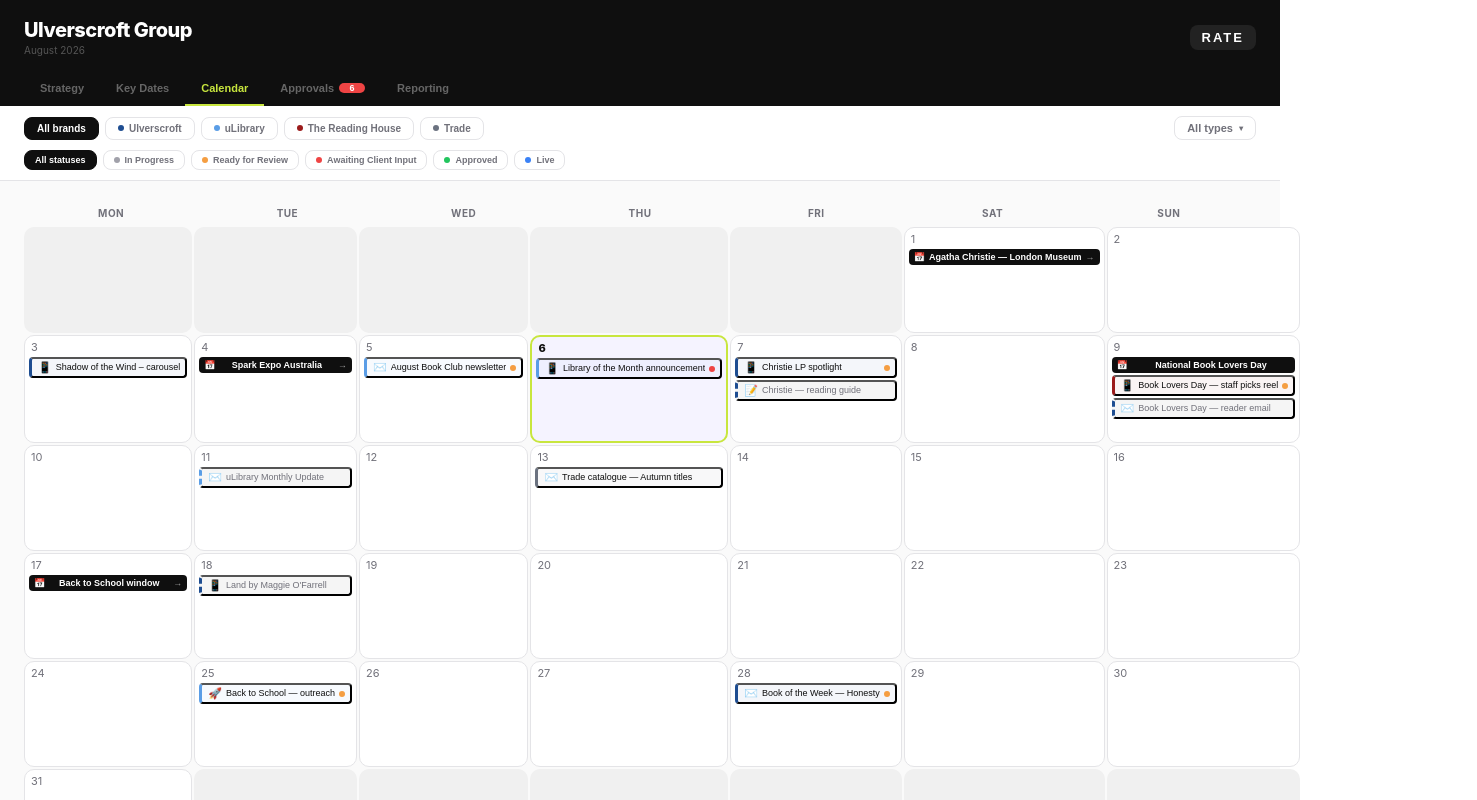
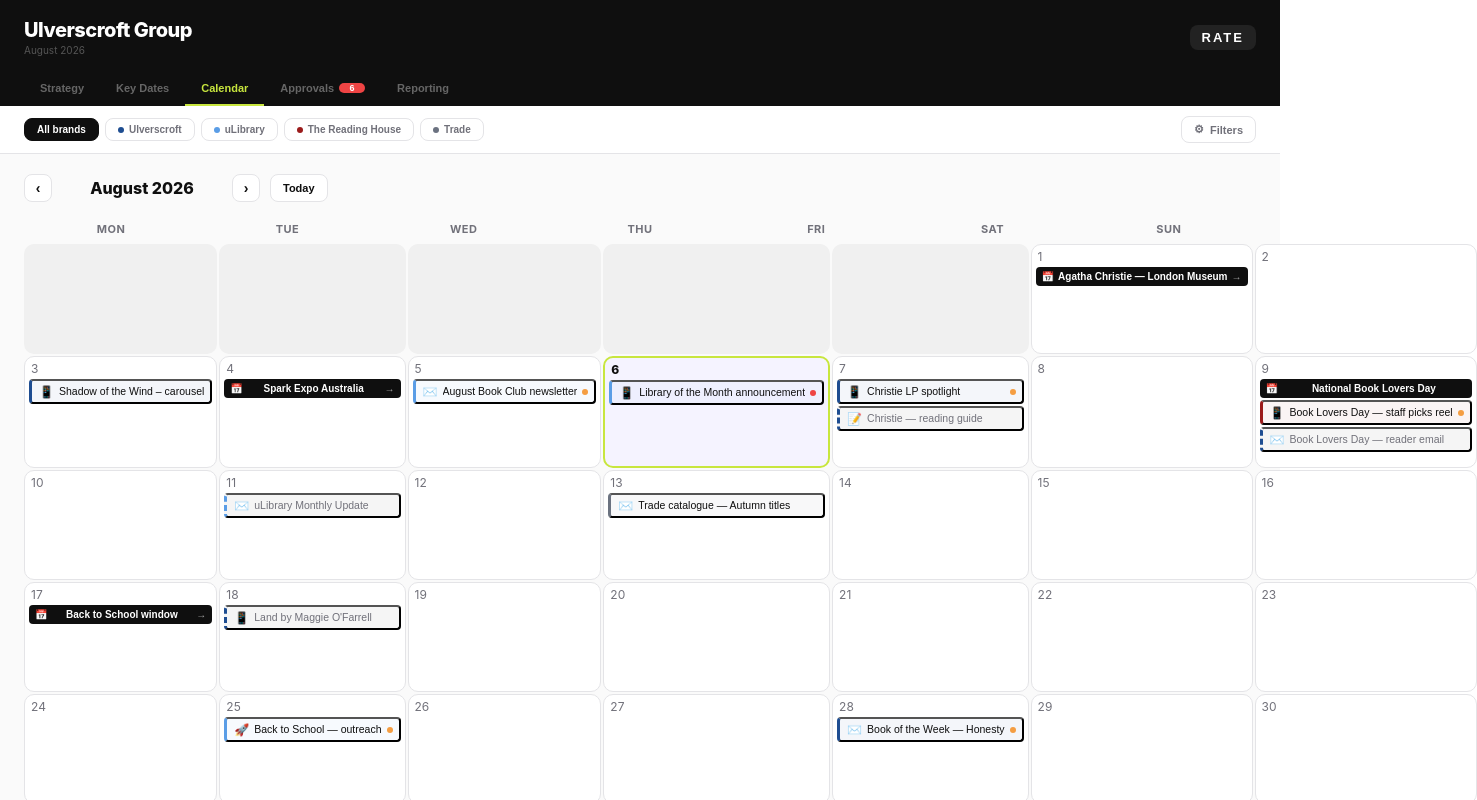
Before and after one commit to katieratemarketing/rate-client-portal, a Next.js app: page / in a window 1280 px wide. Shown: the top 800 px of the page, 1477 px wide, since content can reach past the window. Built offline with nearby package versions, Linux system fonts and the light colour scheme.

Commit message:
Consolidate filters into a settings panel, live navigable calendar, click-to-add on date, larger calendar text

```diff
--- a/src/prototype.jsx
+++ b/src/prototype.jsx
@@ -99,6 +99,8 @@
    ══════════════════════════════════════════════ */
 const DAYS=["Mon","Tue","Wed","Thu","Fri","Sat","Sun"];
 const MN=["Jan","Feb","Mar","Apr","May","Jun","Jul","Aug","Sep","Oct","Nov","Dec"];
+const MN_FULL=["January","February","March","April","May","June","July","August","September","October","November","December"];
+function todayISO(){ const d=new Date(); return `${d.getFullYear()}-${String(d.getMonth()+1).padStart(2,"0")}-${String(d.getDate()).padStart(2,"0")}`; }
 function mkGrid(y,m){const f=new Date(y,m,1),l=new Date(y,m+1,0);let s=f.getDay()===0?6:f.getDay()-1;const d=[];for(let i=0;i<s;i++)d.push(null);for(let i=1;i<=l.getDate();i++)d.push(i);while(d.length%7)d.push(null);return d;}
 function fd(y,m,d){return `${y}-${String(m+1).padStart(2,"0")}-${String(d).padStart(2,"0")}`;}
 function nextId(items){return items.length?Math.max(...items.map(i=>i.id))+1:1;}
@@ -190,8 +192,8 @@
 /* ══════════════════════════════════════════════
    ITEM FORM (add + edit)
    ══════════════════════════════════════════════ */
-function ItemForm({item, areas, themes, onSave, onDelete, onCancel}) {
-  const [f, setF] = useState(item || {title:"",date:"2026-08-15",area:Object.keys(areas)[0],ch:"social",state:"wip",platform:"",notes:"",theme:"",url:"",comments:[],history:[]});
+function ItemForm({item, areas, themes, defaultDate, defaultArea, onSave, onDelete, onCancel}) {
+  const [f, setF] = useState(item || {title:"",date:defaultDate||todayISO(),area:defaultArea||Object.keys(areas)[0],ch:"social",state:"wip",platform:"",notes:"",theme:"",url:"",comments:[],history:[]});
   const upd = (k,v) => setF(p=>({...p,[k]:v}));
 
   return (
@@ -238,30 +240,57 @@
 }
 
 /* ══════════════════════════════════════════════
-   CHANNEL DROPDOWN
+   TOGGLE SWITCH
+   ══════════════════════════════════════════════ */
+function ToggleSwitch({on, onChange}) {
+  return (
+    <button type="button" onClick={onChange} style={{width:34,height:20,borderRadius:10,border:"none",cursor:"pointer",background:on?"#3b82f6":R.mid,position:"relative",flexShrink:0,padding:0}}>
+      <span style={{position:"absolute",top:2,left:on?16:2,width:16,height:16,borderRadius:"50%",background:R.white,transition:"left .15s",boxShadow:"0 1px 2px rgba(0,0,0,.25)"}}/>
+    </button>
+  );
+}
+
+/* ══════════════════════════════════════════════
+   FILTER SETTINGS (type + status, cog panel)
    ══════════════════════════════════════════════ */
 const TYPE_FILTER_OPTIONS = [...Object.entries(CH).map(([k,c])=>({k,label:c.l,icon:c.i})), {k:"keydates",label:"Key Dates",icon:"📅"}];
 
-function ChDrop({value, onChange}) {
+function FilterSettings({fTypes, setFTypes, fStates, setFStates}) {
   const [open, setOpen] = useState(false);
   const ref = useRef(null);
   useEffect(()=>{const h=e=>{if(ref.current&&!ref.current.contains(e.target))setOpen(false);};document.addEventListener("mousedown",h);return()=>document.removeEventListener("mousedown",h);},[]);
-  const toggle = (k) => onChange(value.includes(k) ? value.filter(x=>x!==k) : [...value,k]);
-  const label = value.length===0 ? "All types" : value.length===1 ? (TYPE_FILTER_OPTIONS.find(o=>o.k===value[0])||{}).label : `${value.length} types`;
+  const toggleType = (k) => setFTypes(fTypes.includes(k) ? fTypes.filter(x=>x!==k) : [...fTypes,k]);
+  const toggleState = (k) => setFStates(fStates.includes(k) ? fStates.filter(x=>x!==k) : [...fStates,k]);
+  const activeCount = fTypes.length + fStates.length;
   return (
     <div ref={ref} style={{position:"relative"}}>
-      <button onClick={()=>setOpen(!open)} style={{padding:"5px 12px",borderRadius:8,fontSize:11,fontWeight:600,cursor:"pointer",background:R.white,color:value.length?R.black:R.dark,border:`1px solid ${R.mid}`,display:"flex",alignItems:"center",gap:4}}>
-        {label} <span style={{fontSize:8,marginLeft:2}}>▾</span>
+      <button onClick={()=>setOpen(!open)} style={{padding:"6px 12px",borderRadius:8,fontSize:11,fontWeight:600,cursor:"pointer",background:activeCount?R.black:R.white,color:activeCount?R.white:R.dark,border:`1px solid ${activeCount?R.black:R.mid}`,display:"flex",alignItems:"center",gap:6}}>
+        <span aria-hidden>⚙</span> Filters{activeCount>0 && (<span style={{background:R.lime,color:R.black,fontSize:9,fontWeight:800,padding:"1px 6px",borderRadius:10}}>{activeCount}</span>)}
       </button>
       {open&&(
-        <div style={{position:"absolute",top:"100%",right:0,marginTop:4,zIndex:50,background:R.white,borderRadius:12,border:`1px solid ${R.mid}`,boxShadow:"0 8px 24px rgba(0,0,0,.1)",overflow:"hidden",minWidth:190,maxHeight:300,overflowY:"auto"}}>
-          <button onClick={()=>onChange([])} style={{display:"block",width:"100%",padding:"8px 14px",border:"none",borderBottom:`1px solid ${R.mid}`,cursor:"pointer",background:value.length===0?R.grey:R.white,fontSize:11,fontWeight:700,color:R.black,textAlign:"left"}}>All types</button>
-          {TYPE_FILTER_OPTIONS.map(o=>(
-            <label key={o.k} style={{display:"flex",alignItems:"center",gap:8,width:"100%",padding:"8px 14px",cursor:"pointer",background:value.includes(o.k)?R.grey:R.white,fontSize:11,fontWeight:500,color:R.black}}>
-              <input type="checkbox" checked={value.includes(o.k)} onChange={()=>toggle(o.k)} style={{margin:0}}/>
-              <span>{o.icon}</span><span>{o.label}</span>
-            </label>
-          ))}
+        <div style={{position:"absolute",top:"100%",right:0,marginTop:6,zIndex:50,background:R.white,borderRadius:14,border:`1px solid ${R.mid}`,boxShadow:"0 12px 32px rgba(0,0,0,.15)",overflow:"hidden",width:280,maxHeight:420,display:"flex",flexDirection:"column"}}>
+          <div style={{display:"flex",justifyContent:"space-between",alignItems:"center",padding:"12px 16px",borderBottom:`1px solid ${R.mid}`}}>
+            <span style={{fontSize:12,fontWeight:800,color:R.black}}>Filters</span>
+            {activeCount>0 && (<button onClick={()=>{setFTypes([]);setFStates([]);}} style={{background:"none",border:"none",cursor:"pointer",fontSize:10,fontWeight:700,color:R.dark}}>Clear all</button>)}
+          </div>
+          <div style={{overflowY:"auto",padding:"8px 0"}}>
+            <div style={{padding:"6px 16px",fontSize:9,fontWeight:800,color:R.dark,textTransform:"uppercase",letterSpacing:.6}}>Activity Type</div>
+            {TYPE_FILTER_OPTIONS.map(o=>(
+              <div key={o.k} style={{display:"flex",alignItems:"center",gap:10,padding:"7px 16px",fontSize:12,color:R.black}}>
+                <span style={{width:16,textAlign:"center",flexShrink:0}}>{o.icon}</span>
+                <span style={{flex:1}}>{o.label}</span>
+                <ToggleSwitch on={fTypes.includes(o.k)} onChange={()=>toggleType(o.k)}/>
+              </div>
+            ))}
+            <div style={{padding:"10px 16px 6px",fontSize:9,fontWeight:800,color:R.dark,textTransform:"uppercase",letterSpacing:.6,borderTop:`1px solid ${R.mid}`,marginTop:4}}>Status</div>
+            {Object.entries(ST).map(([k,v])=>(
+              <div key={k} style={{display:"flex",alignItems:"center",gap:10,padding:"7px 16px",fontSize:12,color:R.black}}>
+                <span style={{width:16,display:"flex",justifyContent:"center",flexShrink:0}}><Dot c={v.c} s={9}/></span>
+                <span style={{flex:1}}>{v.l}</span>
+                <ToggleSwitch on={fStates.includes(k)} onChange={()=>toggleState(k)}/>
+              </div>
+            ))}
+          </div>
         </div>
       )}
     </div>
@@ -651,33 +680,46 @@
 /* ══════════════════════════════════════════════
    CALENDAR
    ══════════════════════════════════════════════ */
-function CalView({items, events, areas, fArea, fTypes, fStates, onSelect, sel, admin, onAdd, onSelectEvent}) {
-  const g=mkGrid(2026,7), today="2026-08-06";
+function CalView({items, events, areas, fArea, fTypes, fStates, onSelect, sel, admin, onAdd, onAddOnDate, onSelectEvent, month, year, onPrevMonth, onNextMonth, onToday}) {
+  const g=mkGrid(year,month), today=todayISO();
   const [hoverId, setHoverId] = useState(null);
   const showKeyDates = fTypes.length===0 || fTypes.includes("keydates");
+  const navBtnStyle = {width:28,height:28,borderRadius:8,border:`1px solid ${R.mid}`,background:R.white,color:R.black,fontSize:14,fontWeight:700,cursor:"pointer",display:"flex",alignItems:"center",justifyContent:"center"};
   return (
     <div>
-      {admin&&(
-        <div style={{marginBottom:12}}>
-          <button onClick={onAdd} style={{background:R.lime,color:R.black,border:"none",borderRadius:8,padding:"8px 16px",fontSize:11,fontWeight:700,cursor:"pointer"}}>+ Add item</button>
+      <div style={{display:"flex",alignItems:"center",justifyContent:"space-between",marginBottom:14,flexWrap:"wrap",gap:10}}>
+        <div style={{display:"flex",alignItems:"center",gap:10}}>
+          <button onClick={onPrevMonth} aria-label="Previous month" style={navBtnStyle}>‹</button>
+          <div style={{fontSize:16,fontWeight:800,color:R.black,minWidth:160,textAlign:"center"}}>{MN_FULL[month]} {year}</div>
+          <button onClick={onNextMonth} aria-label="Next month" style={navBtnStyle}>›</button>
+          <button onClick={onToday} style={{...navBtnStyle,width:"auto",padding:"0 12px",fontSize:11,fontWeight:700}}>Today</button>
         </div>
-      )}
+        {admin&&(<button onClick={onAdd} style={{background:R.lime,color:R.black,border:"none",borderRadius:8,padding:"8px 16px",fontSize:11,fontWeight:700,cursor:"pointer"}}>+ Add item</button>)}
+      </div>
       <div style={{display:"grid",gridTemplateColumns:"repeat(7,1fr)",gap:2,marginBottom:2}}>
-        {DAYS.map(d=>(<div key={d} style={{textAlign:"center",fontSize:10,fontWeight:700,color:R.dark,padding:"6px 0",textTransform:"uppercase",letterSpacing:.5}}>{d}</div>))}
+        {DAYS.map(d=>(<div key={d} style={{textAlign:"center",fontSize:11,fontWeight:700,color:R.dark,padding:"6px 0",textTransform:"uppercase",letterSpacing:.5}}>{d}</div>))}
       </div>
       <div style={{display:"grid",gridTemplateColumns:"repeat(7,1fr)",gap:2}}>
         {g.map((day,i)=>{
-          if(!day) return (<div key={i} style={{minHeight:96,background:"#f0f0f0",borderRadius:10}}/>);
-          const ds=fd(2026,7,day),isT=ds===today;
+          if(!day) return (<div key={i} style={{minHeight:100,background:"#f0f0f0",borderRadius:10}}/>);
+          const ds=fd(year,month,day),isT=ds===today;
           const di=items.filter(it=>it.date===ds&&(!fArea||it.area===fArea)&&(fTypes.length===0||fTypes.includes(it.ch))&&(fStates.length===0||fStates.includes(it.state)));
           const dEvents = showKeyDates ? events.filter(ev=>ev.start===ds&&(!fArea||ev.areas.includes(fArea))) : [];
           return (
-            <div key={i} style={{minHeight:96,background:isT?"#f5f3ff":R.white,borderRadius:10,padding:4,border:isT?`2px solid ${R.lime}`:`1px solid ${R.mid}`}}>
-              <div style={{fontSize:11,fontWeight:isT?800:400,color:isT?R.black:R.dark,paddingLeft:2,marginBottom:3}}>{day}</div>
+            <div key={i} style={{minHeight:100,background:isT?"#f5f3ff":R.white,borderRadius:10,padding:4,border:isT?`2px solid ${R.lime}`:`1px solid ${R.mid}`}}>
+              <div style={{display:"flex",alignItems:"center",justifyContent:"space-between",marginBottom:3,paddingLeft:2}}>
+                {admin ? (
+                  <button onClick={()=>onAddOnDate(ds)} title="Add item on this date" style={{display:"flex",alignItems:"center",gap:3,background:"none",border:"none",cursor:"pointer",padding:0,fontSize:12,fontWeight:isT?800:500,color:isT?R.black:R.dark}}>
+                    {day}<span style={{fontSize:12,color:"#8ab316",fontWeight:800}}>+</span>
+                  </button>
+                ) : (
+                  <span style={{fontSize:12,fontWeight:isT?800:400,color:isT?R.black:R.dark}}>{day}</span>
+                )}
+              </div>
               {dEvents.map(ev=>{
                 const spansDays = ev.end !== ev.start;
                 return (
-                  <button key={`ev-${ev.id}`} onClick={()=>onSelectEvent(ev)} title={spansDays?`${ev.title} (through ${new Date(ev.end).toLocaleDateString("en-GB",{day:"numeric",month:"short"})})`:ev.title} style={{display:"flex",alignItems:"center",gap:4,width:"100%",background:R.black,color:R.white,borderRadius:4,padding:"3px 5px",marginBottom:2,fontSize:9,fontWeight:700,border:"none",cursor:"pointer",overflow:"hidden",whiteSpace:"nowrap",textOverflow:"ellipsis"}}>
+                  <button key={`ev-${ev.id}`} onClick={()=>onSelectEvent(ev)} title={spansDays?`${ev.title} (through ${new Date(ev.end).toLocaleDateString("en-GB",{day:"numeric",month:"short"})})`:ev.title} style={{display:"flex",alignItems:"center",gap:4,width:"100%",background:R.black,color:R.white,borderRadius:4,padding:"4px 6px",marginBottom:2,fontSize:10,fontWeight:700,border:"none",cursor:"pointer",overflow:"hidden",whiteSpace:"nowrap",textOverflow:"ellipsis"}}>
                     <span style={{flexShrink:0}}>📅</span><span style={{overflow:"hidden",textOverflow:"ellipsis",flex:1}}>{ev.title}</span>
                     {spansDays && <span style={{flexShrink:0,opacity:.6}}>→</span>}
                   </button>
@@ -695,21 +737,21 @@
                     onMouseEnter={()=>setHoverId(item.id)} onMouseLeave={()=>setHoverId(h=>h===item.id?null:h)}
                     style={{
                     position:"relative",
-                    display:"flex",alignItems:"center",gap:4,background:wip?R.grey:ac+"0c",
-                    borderLeft:wip?`3px dashed ${ac}`:`3px solid ${ac}`,borderRadius:4,padding:"3px 5px 3px 6px",cursor:"pointer",
+                    display:"flex",alignItems:"center",gap:5,background:wip?R.grey:ac+"0c",
+                    borderLeft:wip?`3px dashed ${ac}`:`3px solid ${ac}`,borderRadius:4,padding:"4px 6px 4px 7px",cursor:"pointer",
                     boxShadow:sel?.id===item.id?`0 0 0 1.5px ${ac} inset`:"none",
-                    fontSize:9,color:wip?R.dark:R.black,textAlign:"left",width:"100%",
-                    fontWeight:500,lineHeight:1.2,marginBottom:2,
+                    fontSize:10.5,color:wip?R.dark:R.black,textAlign:"left",width:"100%",
+                    fontWeight:500,lineHeight:1.25,marginBottom:2,
                     overflow:"hidden",whiteSpace:"nowrap",textOverflow:"ellipsis",
                   }}>
-                    <span style={{fontSize:11,lineHeight:1,flexShrink:0}}>{typeInfo.i}</span>
+                    <span style={{fontSize:12,lineHeight:1,flexShrink:0}}>{typeInfo.i}</span>
                     <span style={{overflow:"hidden",textOverflow:"ellipsis",flex:1}}>{item.title}</span>
                     {needsAttn && (<span title={rev?"Ready for review":"Awaiting client input"} style={{flexShrink:0,width:6,height:6,borderRadius:"50%",background:rev?"#f59e42":"#ef4444"}}/>)}
                     {hovered && (
-                      <div style={{position:"absolute",top:"100%",left:0,marginTop:3,zIndex:60,background:R.black,color:R.white,padding:"8px 10px",borderRadius:8,minWidth:170,maxWidth:230,boxShadow:"0 8px 20px rgba(0,0,0,.3)",pointerEvents:"none"}}>
-                        <div style={{fontSize:11,fontWeight:700,marginBottom:4,whiteSpace:"normal",lineHeight:1.3}}>{item.title}</div>
-                        <div style={{fontSize:9,opacity:.75,marginBottom:3}}>{typeInfo.i} {typeInfo.l}{item.platform?` · ${item.platform}`:""}</div>
-                        <div style={{fontSize:9,fontWeight:700,color:stateInfo.c||"#fff"}}>{stateInfo.l||item.state}</div>
+                      <div style={{position:"absolute",top:"100%",left:0,marginTop:3,zIndex:60,background:R.black,color:R.white,padding:"9px 11px",borderRadius:8,minWidth:180,maxWidth:240,boxShadow:"0 8px 20px rgba(0,0,0,.3)",pointerEvents:"none"}}>
+                        <div style={{fontSize:12,fontWeight:700,marginBottom:4,whiteSpace:"normal",lineHeight:1.35}}>{item.title}</div>
+                        <div style={{fontSize:10,opacity:.75,marginBottom:3}}>{typeInfo.i} {typeInfo.l}{item.platform?` · ${item.platform}`:""}</div>
+                        <div style={{fontSize:10,fontWeight:700,color:stateInfo.c||"#fff"}}>{stateInfo.l||item.state}</div>
                       </div>
                     )}
                   </button>
@@ -765,6 +807,8 @@
   const [selStack, setSelStack] = useState([]);
   const [selEvent, setSelEvent] = useState(null);
   const [modal, setModal] = useState(null); // null | "add" | {editing: item} | "addStrategy" | {editingStrategy: s}
+  const [addDefaults, setAddDefaults] = useState(null); // {date} to prefill the Add Item form
+  const [calDate, setCalDate] = useState(() => { const d = new Date(); return {year:d.getFullYear(), month:d.getMonth()}; });
 
   // Load data
   useEffect(() => {
@@ -818,6 +862,7 @@
       updateItems(ni);
     }
     setModal(null);
+    setAddDefaults(null);
   }
 
   function handleDeleteItem(id) {
@@ -845,7 +890,11 @@
   function panelBack() { setSelStack(s => { if(!s.length) return s; setSel(s[s.length-1]); return s.slice(0,-1); }); }
   function closePanel() { setSel(null); setSelStack([]); }
   function selectEventFromItem(ev) { setSel(null); setSelStack([]); setSelEvent(ev); }
-  function toggleFState(k) { setFStates(s => s.includes(k) ? s.filter(x=>x!==k) : [...s,k]); }
+  function openAddForDate(date) { setAddDefaults({date}); setModal("add"); }
+  function closeAddModal() { setModal(null); setAddDefaults(null); }
+  function prevMonth() { setCalDate(({year,month}) => month===0 ? {year:year-1,month:11} : {year,month:month-1}); }
+  function nextMonth() { setCalDate(({year,month}) => month===11 ? {year:year+1,month:0} : {year,month:month+1}); }
+  function goToday() { const d = new Date(); setCalDate({year:d.getFullYear(), month:d.getMonth()}); }
 
   const rc = useMemo(()=>items.filter(i=>i.state==="review").length,[items]);
   const ic = useMemo(()=>items.filter(i=>i.state==="input").length,[items]);
@@ -894,20 +943,12 @@
 
       {/* FILTERS */}
       {showFilters&&(
-        <div style={{background:R.white,padding:"10px 24px",borderBottom:tab==="calendar"?"none":`1px solid ${R.mid}`,display:"flex",gap:6,alignItems:"center",flexWrap:"wrap"}}>
+        <div style={{background:R.white,padding:"10px 24px",borderBottom:`1px solid ${R.mid}`,display:"flex",gap:6,alignItems:"center",flexWrap:"wrap"}}>
           <button onClick={()=>setFA(null)} style={{padding:"5px 12px",borderRadius:8,fontSize:10,fontWeight:700,cursor:"pointer",background:!fArea?R.black:R.white,color:!fArea?R.white:R.dark,border:`1px solid ${!fArea?R.black:R.mid}`}}>All brands</button>
           {Object.entries(areas).map(([k,a])=>(
             <button key={k} onClick={()=>setFA(fArea===k?null:k)} style={{padding:"5px 12px",borderRadius:8,fontSize:10,fontWeight:700,cursor:"pointer",display:"flex",alignItems:"center",gap:5,background:fArea===k?a.color+"14":R.white,color:fArea===k?a.color:R.dark,border:`1px solid ${fArea===k?a.color+"40":R.mid}`}}><Dot c={a.color} s={6}/>{a.label}</button>
           ))}
-          {tab==="calendar"&&(<><div style={{flex:1}}/><ChDrop value={fTypes} onChange={setFTypes}/></>)}
-        </div>
-      )}
-      {tab==="calendar"&&(
-        <div style={{background:R.white,padding:"0 24px 10px",borderBottom:`1px solid ${R.mid}`,display:"flex",gap:6,alignItems:"center",flexWrap:"wrap"}}>
-          <button onClick={()=>setFStates([])} style={{padding:"4px 10px",borderRadius:8,fontSize:9,fontWeight:700,cursor:"pointer",background:!fStates.length?R.black:R.white,color:!fStates.length?R.white:R.dark,border:`1px solid ${!fStates.length?R.black:R.mid}`}}>All statuses</button>
-          {Object.entries(ST).map(([k,v])=>(
-            <button key={k} onClick={()=>toggleFState(k)} style={{padding:"4px 10px",borderRadius:8,fontSize:9,fontWeight:700,cursor:"pointer",display:"flex",alignItems:"center",gap:5,background:fStates.includes(k)?v.c+"14":R.white,color:fStates.includes(k)?v.c:R.dark,border:`1px solid ${fStates.includes(k)?v.c+"40":R.mid}`}}><Dot c={v.c} s={6}/>{v.l}</button>
-          ))}
+          {tab==="calendar"&&(<><div style={{flex:1}}/><FilterSettings fTypes={fTypes} setFTypes={setFTypes} fStates={fStates} setFStates={setFStates}/></>)}
         </div>
       )}
 
@@ -915,7 +956,7 @@
       <div style={{padding:"20px 24px 48px",marginRight:(sel||selEvent)?360:0,transition:"margin-right .2s"}}>
         {tab==="strategy"&&(<StrategyView strategies={strategies} areas={areas} fArea={fArea} admin={admin} monthSummary={monthSummary} onToggleSummary={(v)=>updateMonthSummary({...monthSummary,enabled:v})} onEditSummary={(text)=>updateMonthSummary({...monthSummary,text})} onOpenForm={(s)=>setModal(s?{editingStrategy:s}:"addStrategy")}/>)}
         {tab==="dates"&&(<KeyDatesView events={events} areas={areas} onSelect={(ev)=>{closePanel();setSelEvent(ev);}}/>)}
-        {tab==="calendar"&&(<CalView items={items} events={events} areas={areas} fArea={fArea} fTypes={fTypes} fStates={fStates} onSelect={(it)=>{setSelEvent(null);openItem(it);}} onSelectEvent={(ev)=>{closePanel();setSelEvent(ev);}} sel={sel} admin={admin} onAdd={()=>setModal("add")}/>)}
+        {tab==="calendar"&&(<CalView items={items} events={events} areas={areas} fArea={fArea} fTypes={fTypes} fStates={fStates} onSelect={(it)=>{setSelEvent(null);openItem(it);}} onSelectEvent={(ev)=>{closePanel();setSelEvent(ev);}} sel={sel} admin={admin} onAdd={()=>openAddForDate(todayISO())} onAddOnDate={openAddForDate} month={calDate.month} year={calDate.year} onPrevMonth={prevMonth} onNextMonth={nextMonth} onToday={goToday}/>)}
         {tab==="approvals"&&(<ApprovalsView items={items} areas={areas} themes={themes} onSelect={(it)=>{setSelEvent(null);openItem(it);}}/>)}
         {tab==="reporting"&&(<ReportingView/>)}
       </div>
@@ -925,8 +966,8 @@
       <EventPanel event={selEvent} items={items} areas={areas} themes={themes} onClose={()=>setSelEvent(null)} onSelectItem={(it)=>{setSelEvent(null);openItem(it);}}/>
 
       {/* MODALS */}
-      <Modal open={modal==="add"} onClose={()=>setModal(null)} title="Add Content Item">
-        <ItemForm areas={areas} themes={themes} onSave={handleSaveItem} onCancel={()=>setModal(null)}/>
+      <Modal open={modal==="add"} onClose={closeAddModal} title="Add Content Item">
+        <ItemForm areas={areas} themes={themes} defaultDate={addDefaults?.date} defaultArea={fArea} onSave={handleSaveItem} onCancel={closeAddModal}/>
       </Modal>
       <Modal open={modal&&modal.editing} onClose={()=>setModal(null)} title="Edit Item">
         {modal&&modal.editing&&(<ItemForm item={modal.editing} areas={areas} themes={themes} onSave={handleSaveItem} onDelete={handleDeleteItem} onCancel={()=>setModal(null)}/>)}
```
